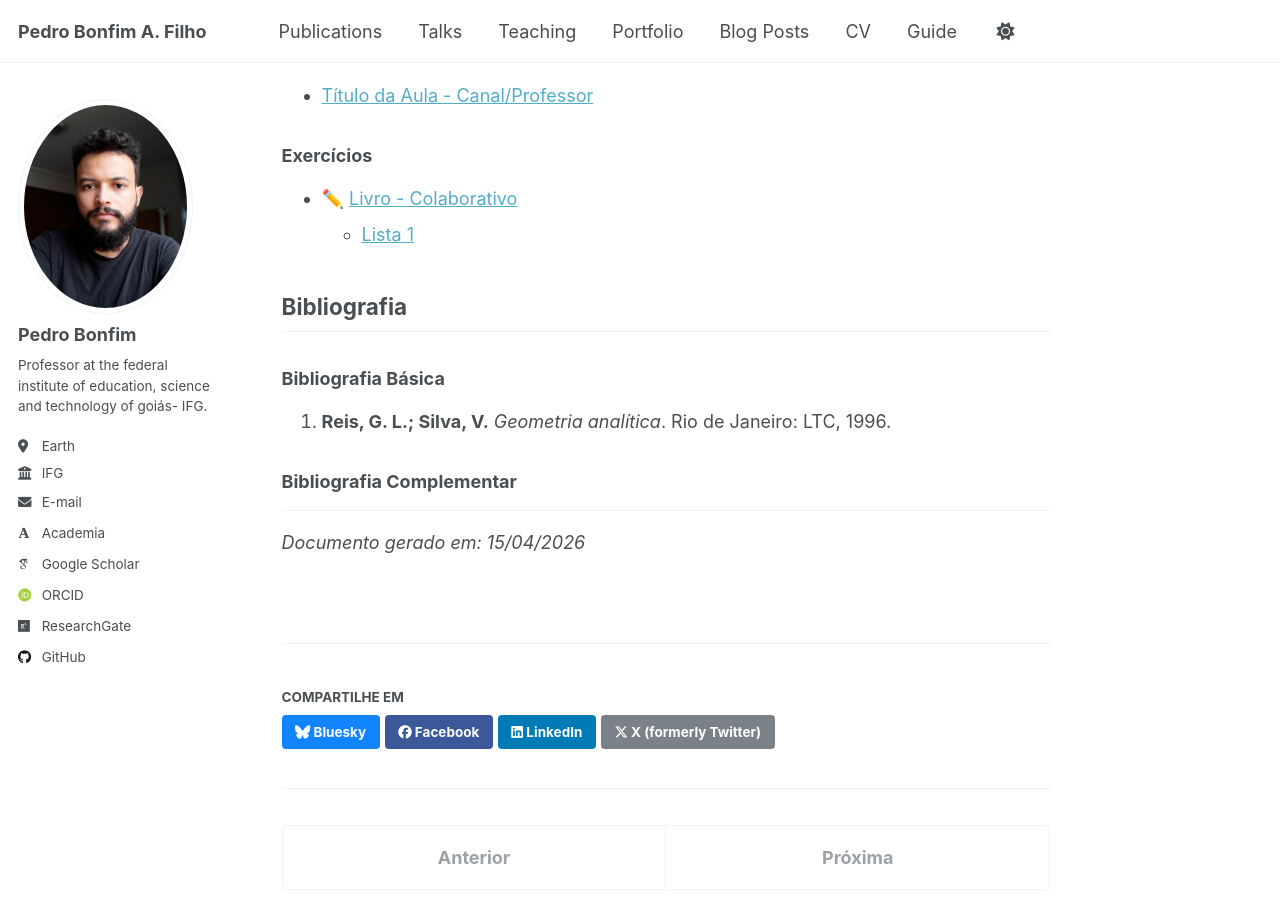
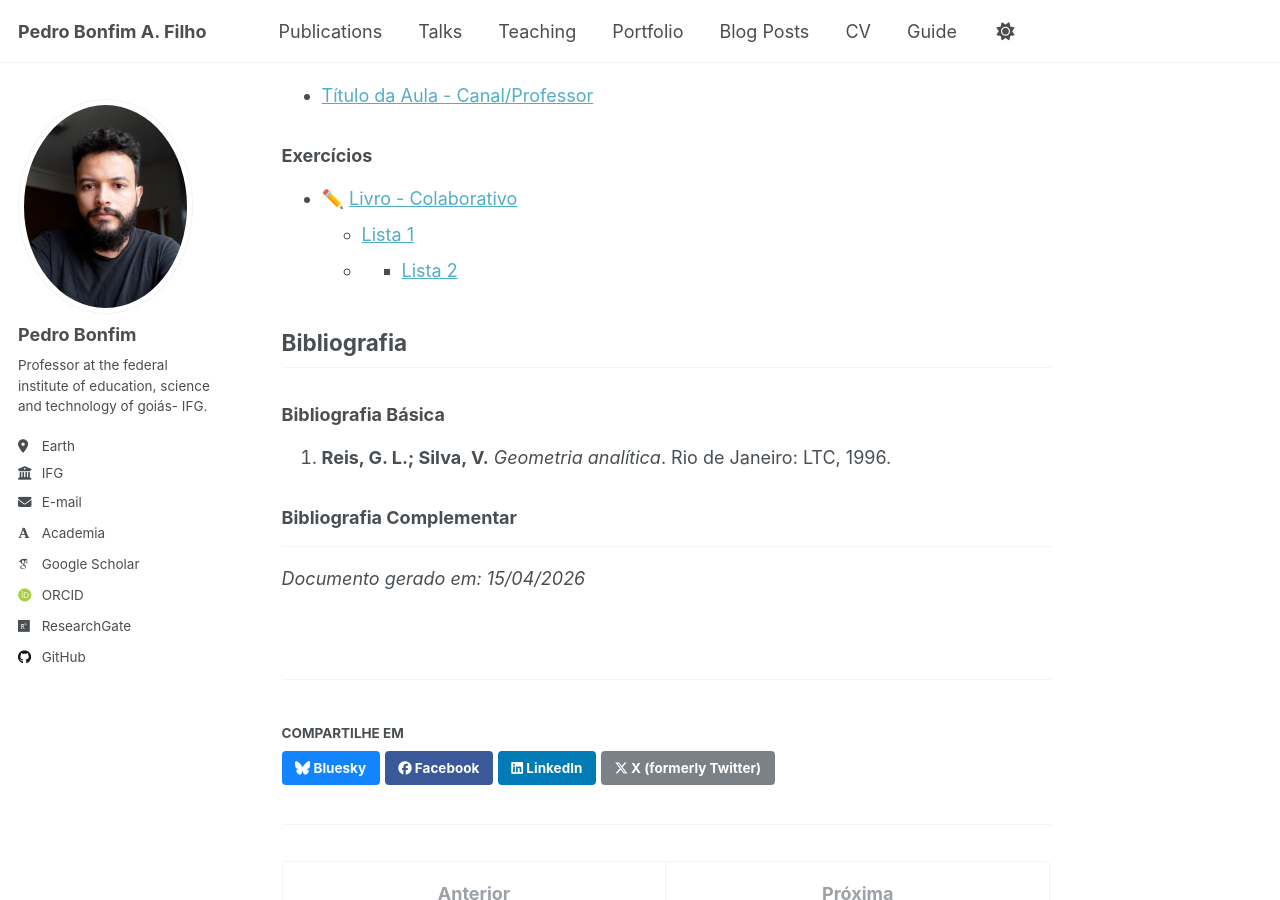
Before and after one commit to pedroassuncaofilho/pedroassuncaofilho.github.io, a Jekyll site: the page built from _teaching/geometriaanalitica.md, in a window 1280 px wide and 900 px high, scrolled down 1767 px. Built offline with Jekyll 4.4.1, drawn with Linux system fonts in a browser that asks for light colours; some web fonts are replaced.

Commit message:
Update geometriaanalitica.md

```diff
--- a/_teaching/geometriaanalitica.md
+++ b/_teaching/geometriaanalitica.md
@@ -70,6 +70,7 @@ Para adicionar novos vídeos, use o formato:
 
 - ✏️ [Livro - Colaborativo](URL_DO_LIVRO)
   - [Lista 1](URL_DA_LISTA)
+  -  - [Lista 2](https://www.dropbox.com/scl/fi/xkx4hgmw1ck8nl3bkng3p/lista.pdf?rlkey=4z6vh5s5n9dif38shg7yt3dxe&st=8nbi0geu&dl=0)
 
 ## Bibliografia
 
```
